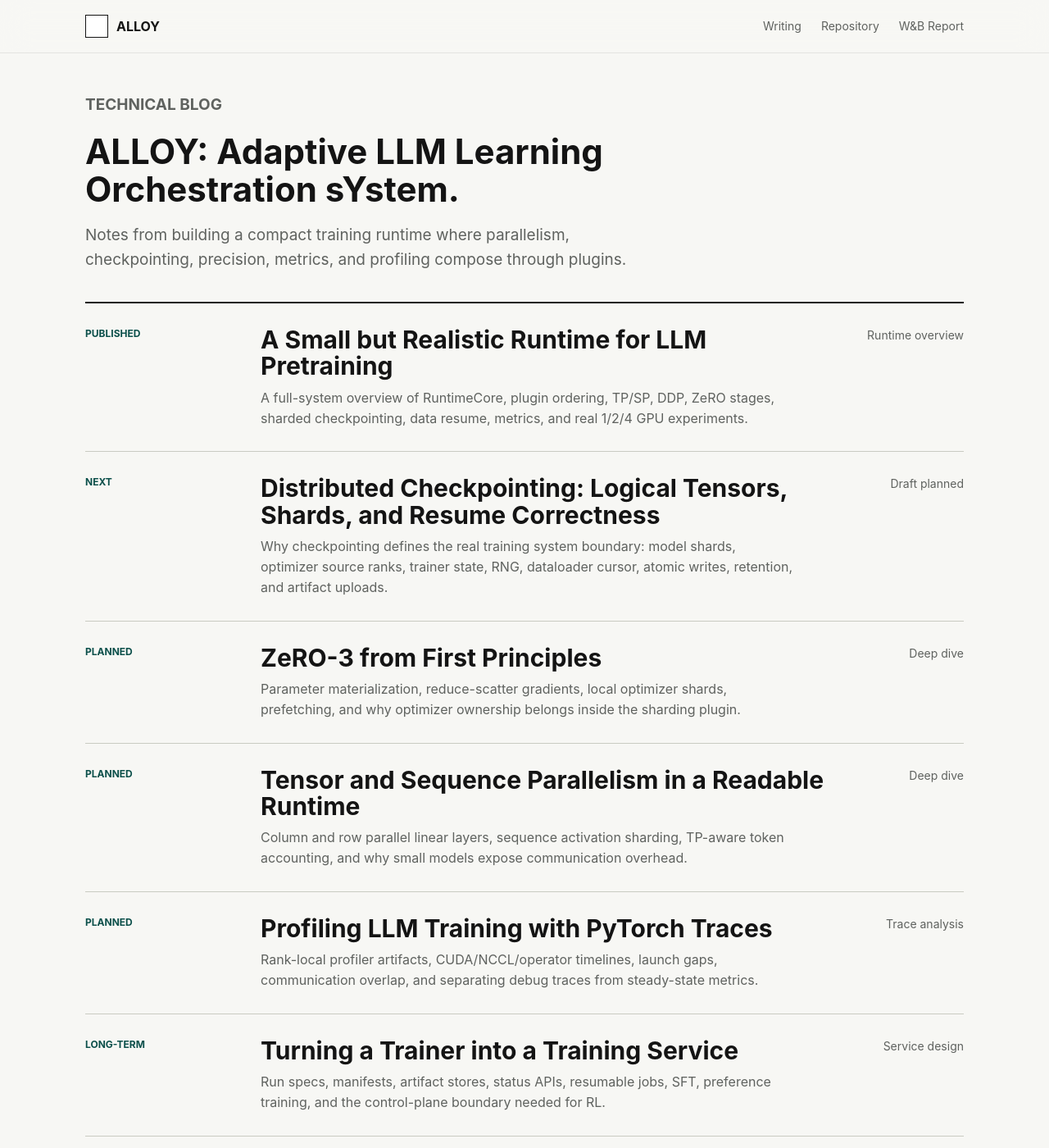
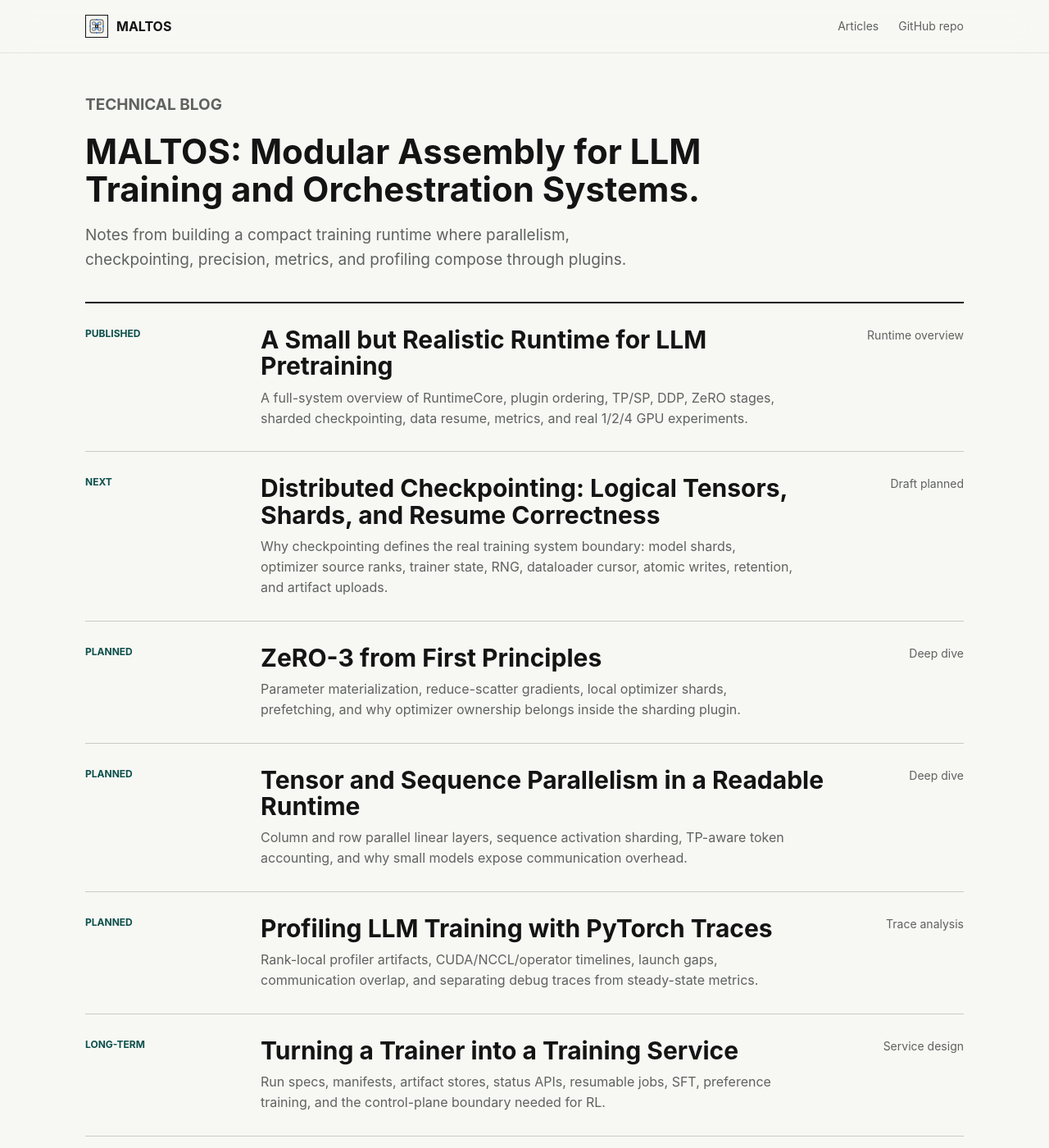
Before and after one commit to xing7code/maltos-blog, a Jekyll site: the page index.html, which Jekyll copies as it is, in a window 1280 px wide and 1400 px high. Shown: the whole window at 82% size. Built offline with Jekyll 4.4.1, drawn with Linux system fonts in a browser that asks for light colours.

Commit message:
Rename blog branding to MALTOS

```diff
--- a/_config.yml
+++ b/_config.yml
@@ -1,4 +1,4 @@
-title: ALLOY
+title: MALTOS
 description: Modular infrastructure notes for LLM pretraining and post-training systems.
 url: ""
 baseurl: "/alloy-blog"
--- a/index.html
+++ b/index.html
@@ -3,7 +3,7 @@
   <head>
     <meta charset="utf-8">
     <meta name="viewport" content="width=device-width, initial-scale=1">
-    <title>ALLOY</title>
+    <title>MALTOS</title>
     <meta
       name="description"
       content="Technical writing on LLM pretraining runtime design, distributed checkpointing, profiler traces, and post-training infrastructure."
@@ -14,13 +14,12 @@
     <header class="site-header">
       <nav class="nav" aria-label="Primary">
         <a class="brand" href="index.html">
-          <span class="brand-mark" aria-hidden="true"></span>
-          <span>ALLOY</span>
+          <img class="brand-mark" src="assets/maltos-mark.svg" alt="" aria-hidden="true">
+          <span>MALTOS</span>
         </a>
         <div class="nav-links">
-          <a href="index.html">Writing</a>
-          <a href="https://github.com/xing7code/llm-train-systems">Repository</a>
-          <a href="https://api.wandb.ai/links/xing7-org/f2s88x30">W&amp;B Report</a>
+          <a href="index.html">Articles</a>
+          <a href="https://github.com/xing7code/llm-train-systems">GitHub repo</a>
         </div>
       </nav>
     </header>
@@ -28,7 +27,7 @@
     <main>
       <section class="page-title compact">
         <p class="eyebrow">Technical blog</p>
-        <h1>ALLOY: Adaptive LLM Learning Orchestration sYstem.</h1>
+        <h1>MALTOS: Modular Assembly for LLM Training and Orchestration Systems.</h1>
         <p>
           Notes from building a compact training runtime where parallelism,
           checkpointing, precision, metrics, and profiling compose through
@@ -118,7 +117,7 @@
 
     <footer class="site-footer">
       <div class="footer-inner">
-        <span>ALLOY</span>
+        <span>MALTOS</span>
         <span>Readable infrastructure notes for fast research.</span>
       </div>
     </footer>
```
Also changed, not shown: _layouts/default.html (+3 -4 lines), blog/index.html (+7 -8 lines), assets/maltos-mark.svg (added).
